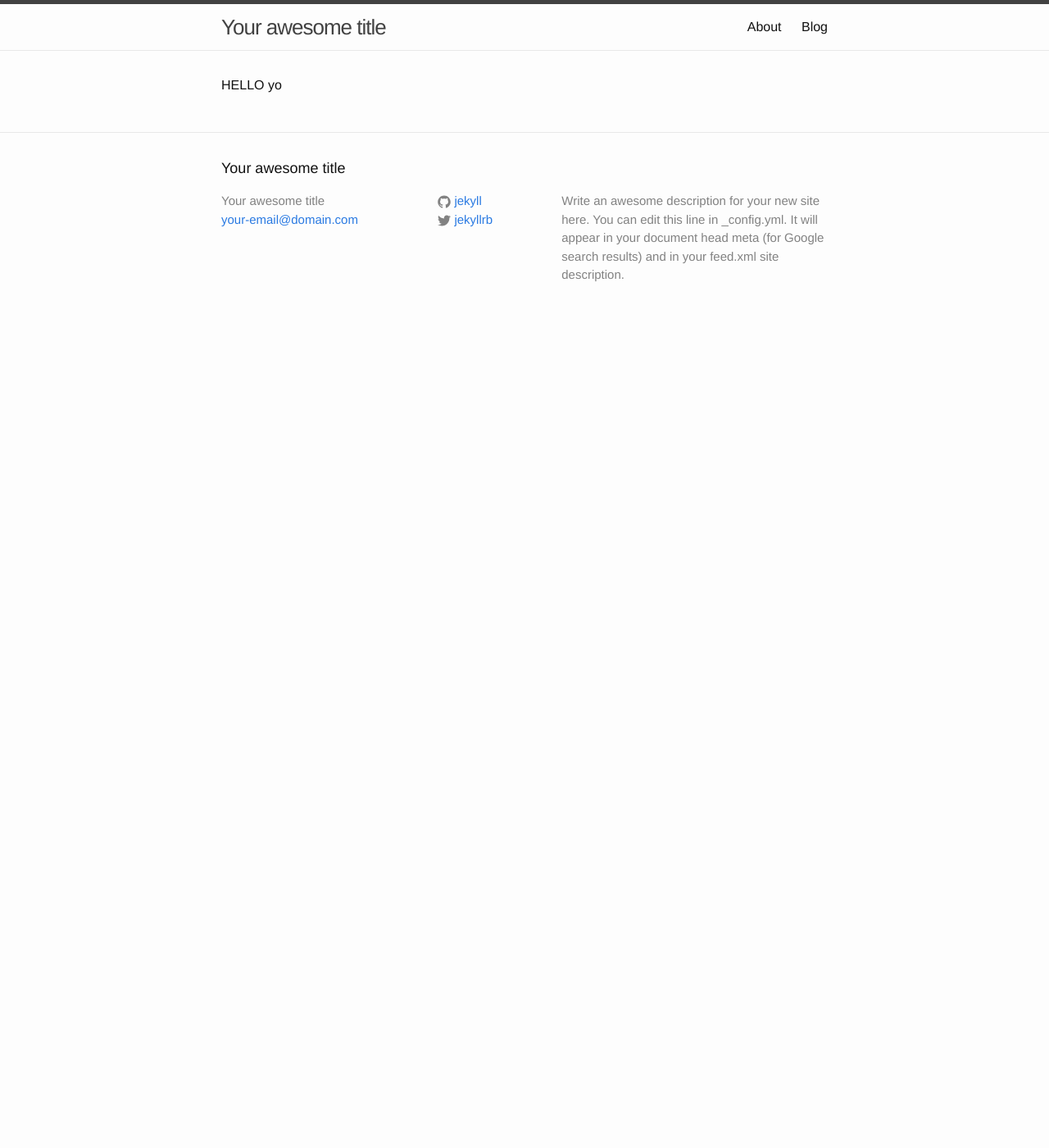
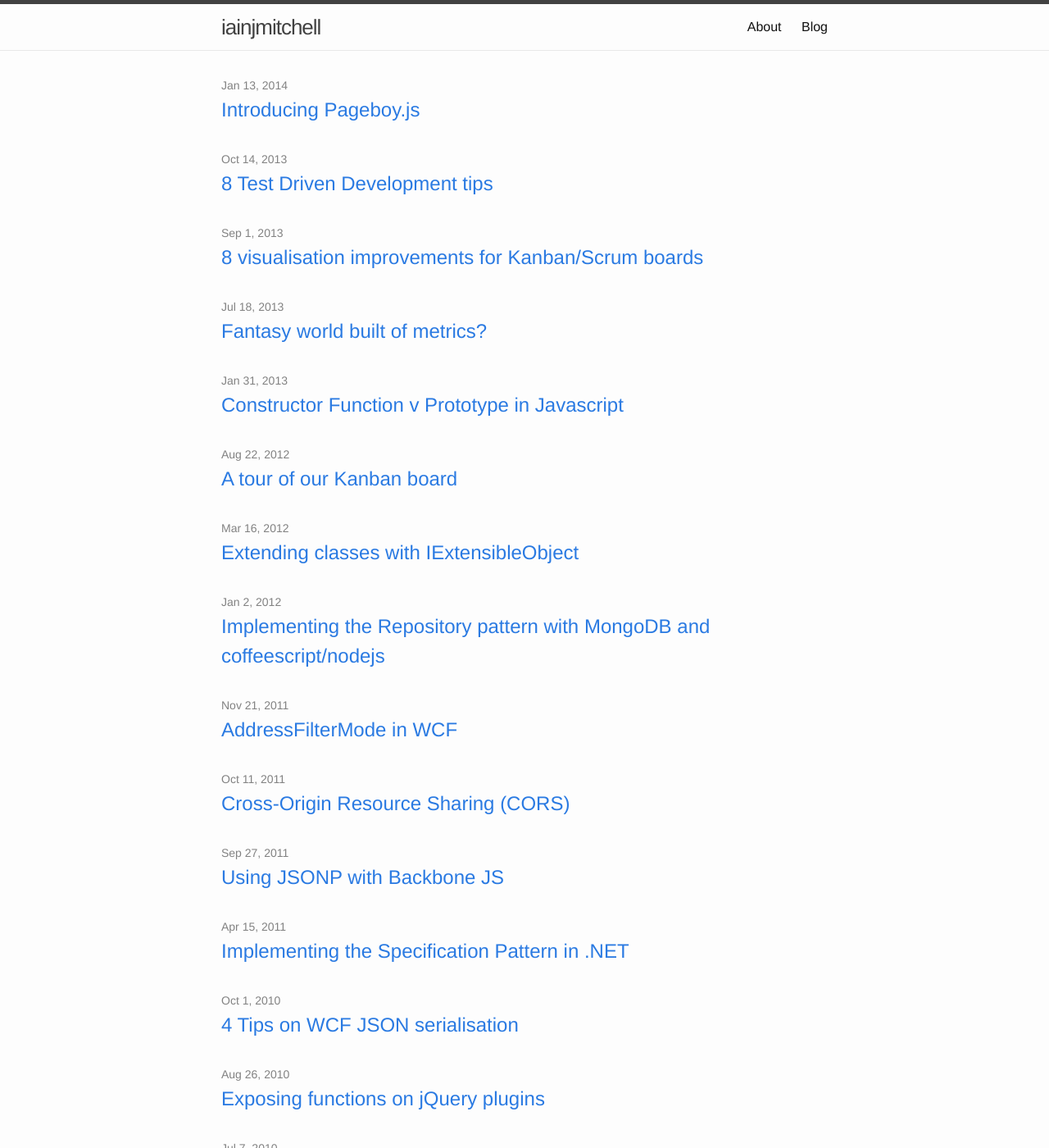
Before and after one commit to iainjmitchell/iainjmitchell.github.io, a Jekyll site: the page built from blog.html, in a window 1280 px wide and 1400 px high. Shown: the whole window at 82% size. Built offline with Jekyll 4.4.1, drawn with Linux system fonts in a browser that asks for light colours; nearby versions of some CDN libraries; Markdown is read by kramdown in place of the engine named in the settings; some of the changed text lies outside the part shown.

Commit message:
starting to format blog page

```diff
--- a/_config.yml
+++ b/_config.yml
@@ -1,14 +1,14 @@
 # Site settings
-title: Your awesome title
-email: your-email@domain.com
+title: iainjmitchell
+email: iainjmitchell@gmail.com
 description: > # this means to ignore newlines until "baseurl:"
   Write an awesome description for your new site here. You can edit this
   line in _config.yml. It will appear in your document head meta (for
   Google search results) and in your feed.xml site description.
 baseurl: "" # the subpath of your site, e.g. /blog/
 url: "http://iainjmitchell.com" # the base hostname & protocol for your site
-twitter_username: jekyllrb
-github_username:  jekyll
+twitter_username: iainjmitchell
+github_username:  iainjmitchell
 permalink: /blog/:title
 exclude: ["gems"]
 
--- a/_includes/footer.html
+++ b/_includes/footer.html
@@ -44,10 +44,6 @@
           {% endif %}
         </ul>
       </div>
-
-      <div class="footer-col  footer-col-3">
-        <p class="text">{{ site.description }}</p>
-      </div>
     </div>
 
   </div>
--- /dev/null
+++ b/blog.html
@@ -0,0 +1,18 @@
+---
+layout: blog
+title: Blog
+permalink: /blog/
+---
+<div class="home">
+	<ul class="post-list">
+	{% for post in site.posts %}
+	  <li>
+	    <span class="post-meta">{{ post.date | date: "%b %-d, %Y" }}</span>
+
+	    <h2>
+	      <a class="post-link" href="{{ post.url | prepend: site.baseurl }}">{{ post.title }}</a>
+	    </h2>
+	  </li>
+	{% endfor %}
+	</ul>
+</div>
--- a/blog.md
+++ /dev/null
@@ -1,6 +0,0 @@
----
-layout: blog
-title: Blog
-permalink: /blog/
----
-HELLO yo
```
